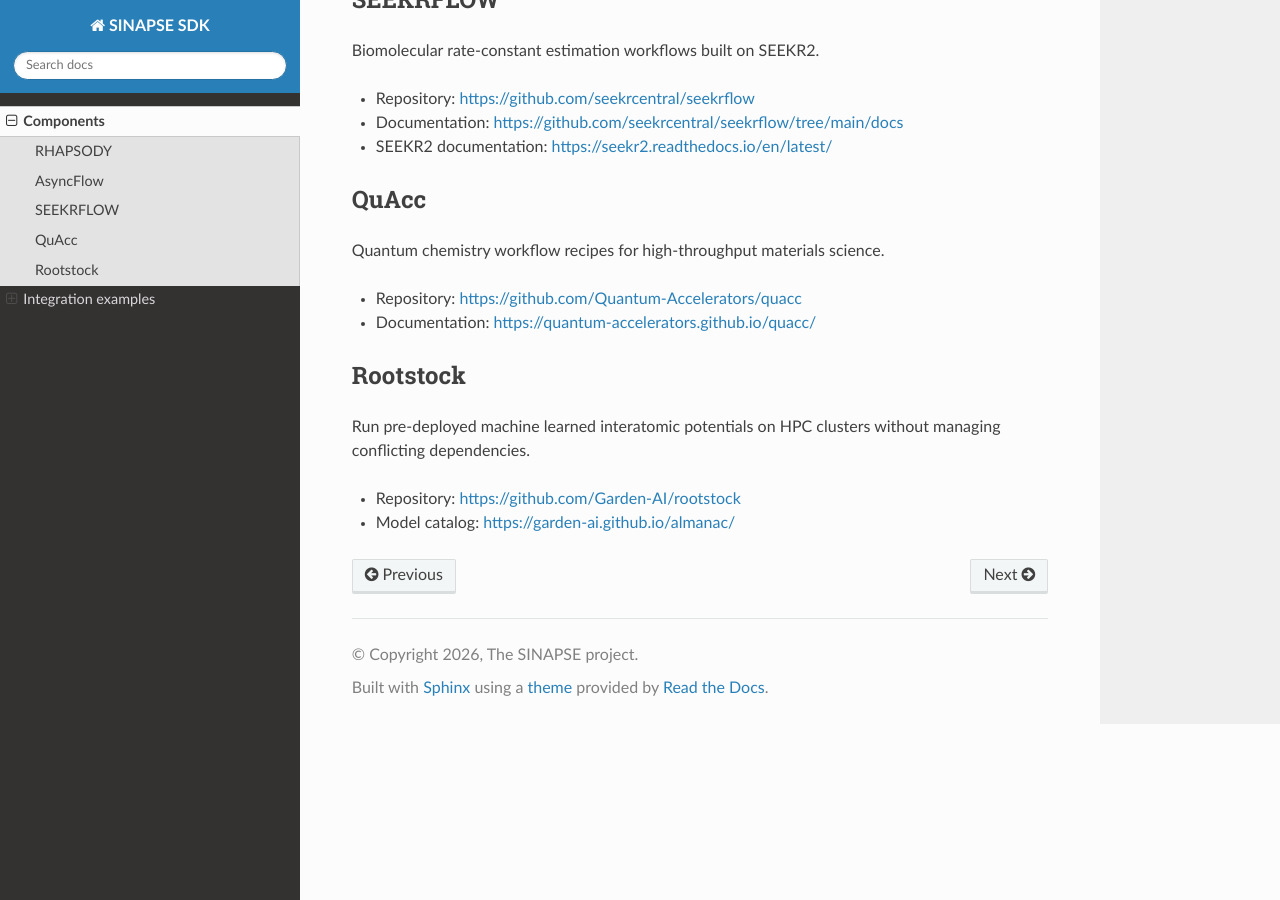
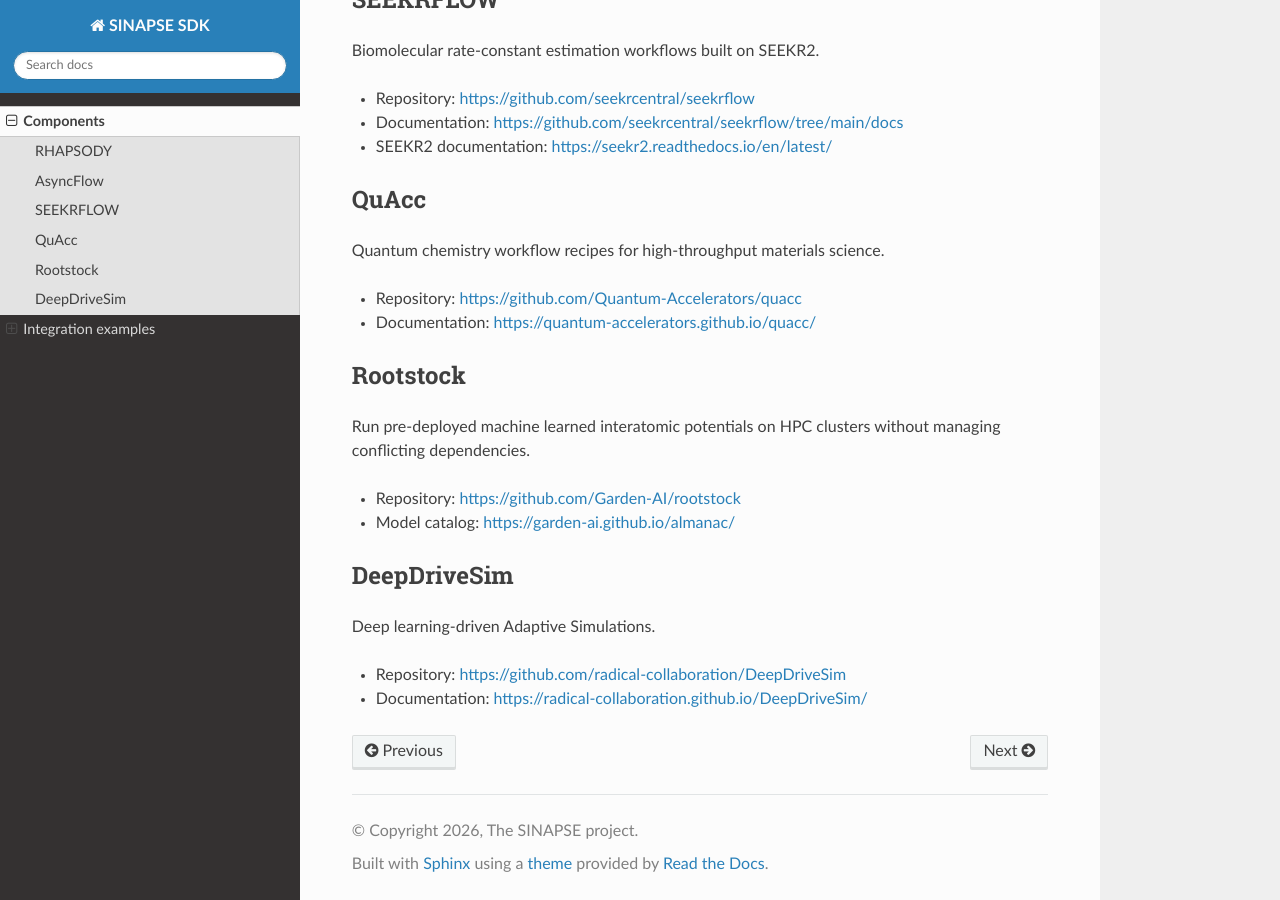
Before and after one commit to SINAPSE-NSF/sinapse-sdk, a Sphinx documentation site: the page built from docs/components.md, in a window 1280 px wide and 900 px high, scrolled down 697 px. Built offline with Sphinx 7.4.7 and the Read the Docs theme 3.1.0, drawn with Linux system fonts in a browser that asks for light colours.

Commit message:
Added DDSim to Components page

```diff
--- a/docs/components.md
+++ b/docs/components.md
@@ -45,3 +45,10 @@
 
 - Repository: <https://github.com/Garden-AI/rootstock>
 - Model catalog: <https://garden-ai.github.io/almanac/>
+
+## DeepDriveSim
+
+Deep learning-driven Adaptive Simulations.
+
+- Repository: <https://github.com/radical-collaboration/DeepDriveSim>
+- Documentation: <https://radical-collaboration.github.io/DeepDriveSim/>
```
